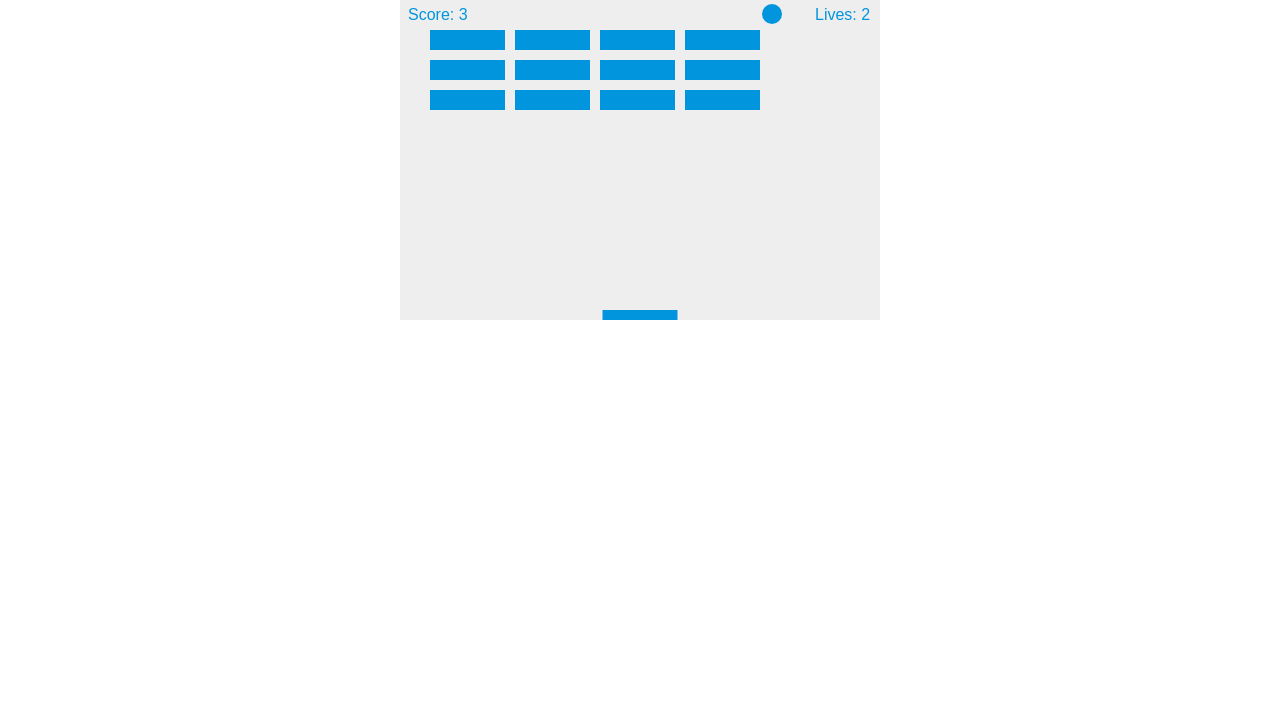
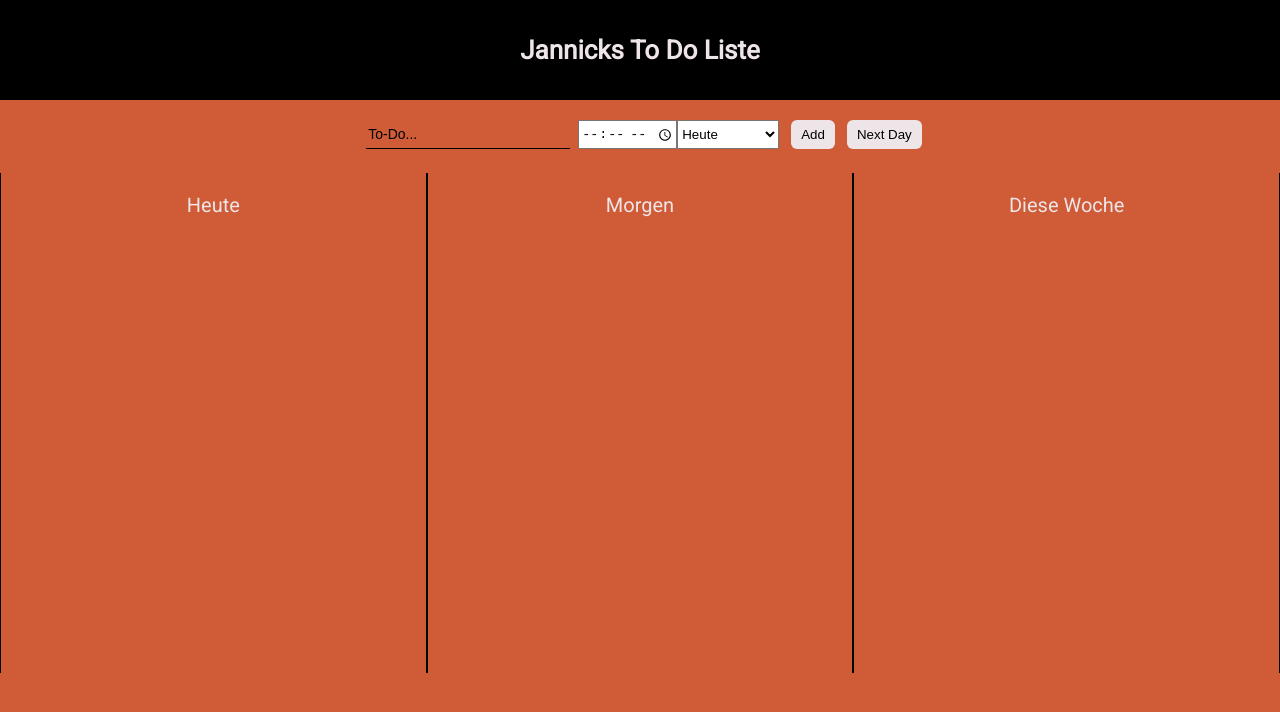
Before and after one commit to stjakoer/Ballgame, a plain HTML site: page index.html in a window 1280 px wide. Shown: the top 712 px of the page. Drawn offline with Linux system fonts and the light colour scheme.

Commit message:
Add files via upload

```diff
--- /dev/null
+++ b/code/main.js
@@ -0,0 +1,105 @@
+let todos = [];
+
+todos = JSON.parse(localStorage.getItem('todoses'));
+
+render();
+
+
+
+function addtodo() {
+    let title = document.getElementById("todo-picker").value;
+    let time = document.getElementById("time-picker").value;
+    let select = document.getElementById("select").value;
+    createtodo(title, time, select);
+}
+
+function createtodo(title, time, select) {
+    let id = select + ' ' + new Date().getTime();
+    todos.push({
+        title: title,
+        time: time,
+        id: id
+    });
+    console.log(todos);
+    render();
+}
+
+function deletetodo(evt){
+    let buttontodelete = evt.target;
+    let idtodelete = buttontodelete.id;
+    removetodo(idtodelete);
+}
+
+function removetodo(idtodelete){
+    for(let i = 0; i < todos.length; i++){
+        if(idtodelete == todos[i].id){
+            todos[i]={};
+        }
+    }
+    render();
+}
+
+function nextday(){
+    for(let i = 0; i < todos.length; i++){
+        if(todos[i].id.startsWith('m')){
+            todos[i].id = todos[i].id.replace('morgen', 'heute');
+        }
+    }
+    render();
+}
+
+function savetodos(){
+    localStorage.setItem('todoses', JSON.stringify(todos));
+}
+
+function render() {
+    document.getElementById('today').innerHTML = '';
+    document.getElementById('tomorrow').innerHTML = '';
+    document.getElementById('this-week').innerHTML = '';
+
+    todos.sort(function (a, b){   //Funktion verstehen?
+        if(a.time > b.time){
+            return 1;
+        } else if(a.time < b.time){
+            return -1;
+        } else {
+            return 0;
+        }
+    });
+
+    for(let i = 0; i < todos.length; i++)
+    {
+        if(!todos[i].title){
+
+        } else{
+            let element = document.createElement('div');
+            element.classList = "todosliste";
+            let para = document.createElement('p');
+            let para2 = document.createElement('p');
+            para.innerText = todos[i].title;
+            para.classList = "p";
+            para2.innerText = todos[i].time;
+            para2.classList = "p2";
+
+            let button = document.createElement('button');
+            button.innerText = "Erledigt";
+            button.classList = "delete";
+            button.id = todos[i].id;
+            button.onclick = deletetodo;
+            element.appendChild(para);
+            element.appendChild(para2);
+            element.appendChild(button);
+
+            if(todos[i].id[0] == 'h'){
+                document.getElementById('today').appendChild(element);
+            } else if(todos[i].id[0] == 'm') {
+                document.getElementById('tomorrow').appendChild(element);
+            } else if(todos[i].id[0] == 't') {
+                document.getElementById('this-week').appendChild(element);
+            }
+        }
+    }
+    savetodos();
+}
+
+//Timer
--- a/index.html
+++ b/index.html
@@ -1,193 +1,54 @@
 <!DOCTYPE html>
-<html>
+<html lang="en">
 <head>
-    <meta charset="UTF-8">
-    <title>Gamedev Canvas Workshop</title>
-    <style>
-        *{
-            padding: 0;
-            margin: 0;
-        }
-        canvas{
-            background: #eee;
-            display: block;
-            margin: 0 auto;
-        }
-    </style>
+    <link rel="stylesheet" href="style/header.css">
+    <link rel="stylesheet" href="style/general.css">
+    <link rel="stylesheet" href="style/main.css">
+    <link rel="preconnect" href="https://fonts.googleapis.com">
+    <link rel="preconnect" href="https://fonts.gstatic.com" crossorigin>
+    <link href="https://fonts.googleapis.com/css2?family=Lato:ital,wght@0,100;
+    0,300;0,400;0,700;0,900;1,100;1,300;1,400;1,700;1,900&family=Roboto:ital,
+    wght@0,100;0,300;0,400;0,500;0,700;0,900;1,100;1,300;1,400;1,500;1,700;1,
+    900&display=swap" rel="stylesheet">
+
+    <title>Jannicks To Do</title>
 </head>
 <body>
+    <div class="header">
+        <div><a href="https://www.tesla.com/de_de/model3" target="_blank"><img src="/img/car.gif" alt=""></a></div>
+        <p>Jannicks To Do Liste</p>
+        <div><a href="https://sonomotors.com/de/sion/" target="_blank"><img src="/img/car.gif" alt=""></a></div>
+    </div>
+    <div class="to-do-container">
+        <input id="todo-picker" type="text" placeholder="To-Do...">
+        <input id="time-picker" type="time">
+        <select id="select">
+            <option value="heute">Heute</option>
+            <option value="morgen">Morgen</option>
+            <option value="this-week">Diese Woche</option>
+        </select>
+        <button class="add" onclick="addtodo()">Add</button>
+        <button class="nextday" onclick="nextday()">Next Day</button>
+    </div>
+    <div>
+        <div id="todo-liste">
+            <div class="container">
+                <p class="headline">Heute</p>
+                <div id="today"></div>
+            </div>
+            <div class="container">
+                <p class="headline">Morgen</p>
+                <div id="tomorrow"></div>
+            </div>
+            <div class="container">
+                <p class="headline">Diese Woche</p>
+                <div id="this-week"></div>
+            </div>
+        </div>
+    </div>
 
-    <canvas id="myCanvas" width="480" height="320"></canvas>
 
-    <script>
-        var canvas = document.getElementById("myCanvas");
-        var ctx = canvas.getContext("2d");
-        var ballRadius = 10;
-        var x = canvas.width/2;
-        var y = canvas.height-30;
-        var dx = 2;
-        var dy = -2;
-        var paddleHeight = 10;
-        var paddleWidth = 75;
-        var paddleX = (canvas.width-paddleWidth)/2;
-        var rightPressed = false;
-        var leftPressed = false;
-        var brickRowCount = 5;
-        var brickColumnCount = 3;
-        var brickWidth = 75;
-        var brickHeight = 20;
-        var brickPadding = 10;
-        var brickOffsetTop = 30;
-        var brickOffsetLeft = 30;
-        var score = 0;
-        var lives = 3;
-
-        var bricks = [];
-        for(var c=0; c<brickColumnCount; c++) {
-        bricks[c] = [];
-        for(var r=0; r<brickRowCount; r++) {
-            bricks[c][r] = { x: 0, y: 0, status: 1 };
-        }
-        }
-
-        document.addEventListener("keydown", keyDownHandler, false);
-        document.addEventListener("keyup", keyUpHandler, false);
-        document.addEventListener("mousemove", mouseMoveHandler, false);
-
-        function keyDownHandler(e) {
-            if(e.key == "Right" || e.key == "ArrowRight") {
-                rightPressed = true;
-            }
-            else if(e.key == "Left" || e.key == "ArrowLeft") {
-                leftPressed = true;
-            }
-        }
-
-        function keyUpHandler(e) {
-            if(e.key == "Right" || e.key == "ArrowRight") {
-                rightPressed = false;
-            }
-            else if(e.key == "Left" || e.key == "ArrowLeft") {
-                leftPressed = false;
-            }
-        }
-
-        function mouseMoveHandler(e) {
-        var relativeX = e.clientX - canvas.offsetLeft;
-        if(relativeX > 0 && relativeX < canvas.width) {
-            paddleX = relativeX - paddleWidth/2;
-        }
-        }
-        function collisionDetection() {
-        for(var c=0; c<brickColumnCount; c++) {
-            for(var r=0; r<brickRowCount; r++) {
-            var b = bricks[c][r];
-            if(b.status == 1) {
-                if(x > b.x && x < b.x+brickWidth && y > b.y && y < b.y+brickHeight) {
-                dy = -dy;
-                b.status = 0;
-                score++;
-                if(score == brickRowCount*brickColumnCount) {
-                    alert("YOU WIN, CONGRATS!");
-                    document.location.reload();
-                }
-                }
-            }
-            }
-        }
-        }
-
-        function drawBall() {
-        ctx.beginPath();
-        ctx.arc(x, y, ballRadius, 0, Math.PI*2);
-        ctx.fillStyle = "#0095DD";
-        ctx.fill();
-        ctx.closePath();
-        }
-        function drawPaddle() {
-        ctx.beginPath();
-        ctx.rect(paddleX, canvas.height-paddleHeight, paddleWidth, paddleHeight);
-        ctx.fillStyle = "#0095DD";
-        ctx.fill();
-        ctx.closePath();
-        }
-        function drawBricks() {
-        for(var c=0; c<brickColumnCount; c++) {
-            for(var r=0; r<brickRowCount; r++) {
-            if(bricks[c][r].status == 1) {
-                var brickX = (r*(brickWidth+brickPadding))+brickOffsetLeft;
-                var brickY = (c*(brickHeight+brickPadding))+brickOffsetTop;
-                bricks[c][r].x = brickX;
-                bricks[c][r].y = brickY;
-                ctx.beginPath();
-                ctx.rect(brickX, brickY, brickWidth, brickHeight);
-                ctx.fillStyle = "#0095DD";
-                ctx.fill();
-                ctx.closePath();
-            }
-            }
-        }
-        }
-        function drawScore() {
-        ctx.font = "16px Arial";
-        ctx.fillStyle = "#0095DD";
-        ctx.fillText("Score: "+score, 8, 20);
-        }
-        function drawLives() {
-        ctx.font = "16px Arial";
-        ctx.fillStyle = "#0095DD";
-        ctx.fillText("Lives: "+lives, canvas.width-65, 20);
-        }
-
-        function draw() {
-        ctx.clearRect(0, 0, canvas.width, canvas.height);
-        drawBricks();
-        drawBall();
-        drawPaddle();
-        drawScore();
-        drawLives();
-        collisionDetection();
-
-        if(x + dx > canvas.width-ballRadius || x + dx < ballRadius) {
-            dx = -dx;
-        }
-        if(y + dy < ballRadius) {
-            dy = -dy;
-        }
-        else if(y + dy > canvas.height-ballRadius) {
-            if(x > paddleX && x < paddleX + paddleWidth) {
-            dy = -dy;
-            }
-            else {
-            lives--;
-            if(!lives) {
-                alert("GAME OVER");
-                document.location.reload();
-            }
-            else {
-                x = canvas.width/2;
-                y = canvas.height-30;
-                dx = 3;
-                dy = -3;
-                paddleX = (canvas.width-paddleWidth)/2;
-            }
-            }
-        }
-
-        if(rightPressed && paddleX < canvas.width-paddleWidth) {
-            paddleX += 7;
-        }
-        else if(leftPressed && paddleX > 0) {
-            paddleX -= 7;
-        }
-
-        x += dx;
-        y += dy;
-        requestAnimationFrame(draw);
-        }
-
-        draw();
-    </script>
+    <script src="code/main.js"></script>
 
 </body>
 </html>
--- /dev/null
+++ b/style/general.css
@@ -0,0 +1,8 @@
+body{
+    font-family: Roboto, Arial, Helvetica, sans-serif;
+    height: 2000px;
+    padding-top: 120px;
+    margin: 0;
+    background-color: #cf5c36;
+    color: #eee5e9;
+}
--- /dev/null
+++ b/style/header.css
@@ -0,0 +1,30 @@
+.header{
+    background-color: #000000;
+    position: fixed;
+    top: 0;
+    width: 100%;
+    height: 100px;
+    display: flex;
+    align-items: center;
+    justify-content: center;
+}
+.header p {
+    font-size: 26px;
+    font-weight: 600;
+    flex: 1;
+    text-align: center;
+    color: #eee5e9;
+}
+.header div{
+    flex: 1;
+    display: flex;
+    justify-content: center;
+}
+.header img {
+    opacity: 0;
+    height: 103px;
+}
+img:hover{
+    cursor: pointer;
+    opacity: 1;
+}
--- /dev/null
+++ b/style/main.css
@@ -0,0 +1,73 @@
+.to-do-container{
+    display: flex;
+    justify-content: center;
+    margin-bottom: 24px;
+}
+button{
+    cursor: pointer;
+}
+
+input[type="text"]{
+    background-color: rgb(255, 255, 255);
+}
+
+#todo-liste{
+    display: flex;
+}
+.container{
+    flex: 1;
+    min-height: 500px;
+    border-right: 1px solid black;
+    border-left: 1px solid black;
+}
+.headline{
+    font-size: 20px;
+    text-align: center;
+}
+
+.todosliste{
+    display: flex;
+    justify-content: space-between;
+    margin: 6px 24px 6px 24px;
+}
+.p{
+    flex: 3;
+}
+.p2, .delete{
+    flex: 1;
+}
+.p, .p2{
+    margin-top: 6px;
+    margin-bottom: 6px;
+}
+
+.container button{
+    background-color: orange;
+    border: none;
+    border-radius: 10px;
+}
+
+/*Input*/
+
+input[type=text]{
+    height: 26px;
+    width: 200px;
+    border: none;
+    border-bottom: 1px solid black;
+    background-color: #cf5c36;
+    margin: 0px 8px 0px 8px;
+}
+::placeholder{
+    color: black;
+    font-size: 14px;
+}
+
+/*Buttons*/
+.nextday, .add{
+    border: none;
+    border-radius: 6px;
+    background-color: #eee5e9;
+    padding-left: 10px;
+    padding-right: 10px;
+    margin-left: 12px;
+}
```
Also changed, not shown: img/car.gif (added).
